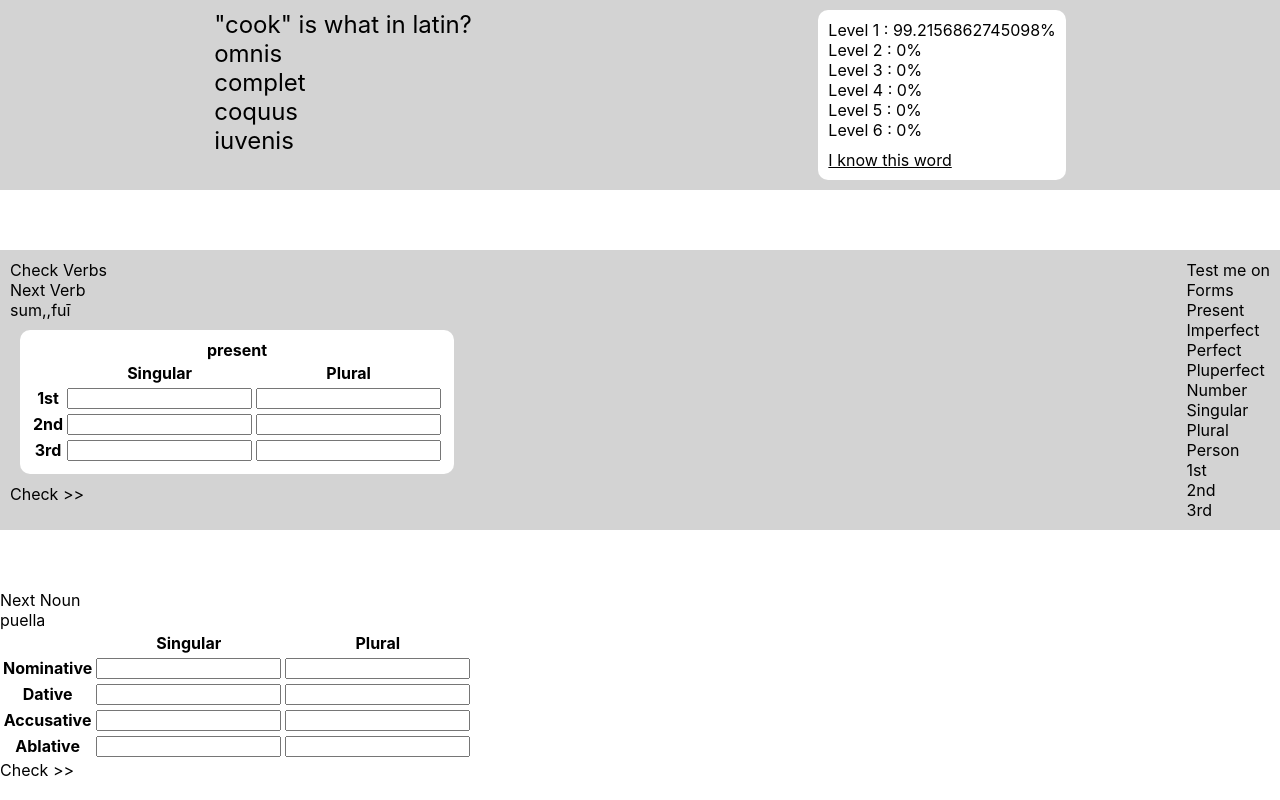
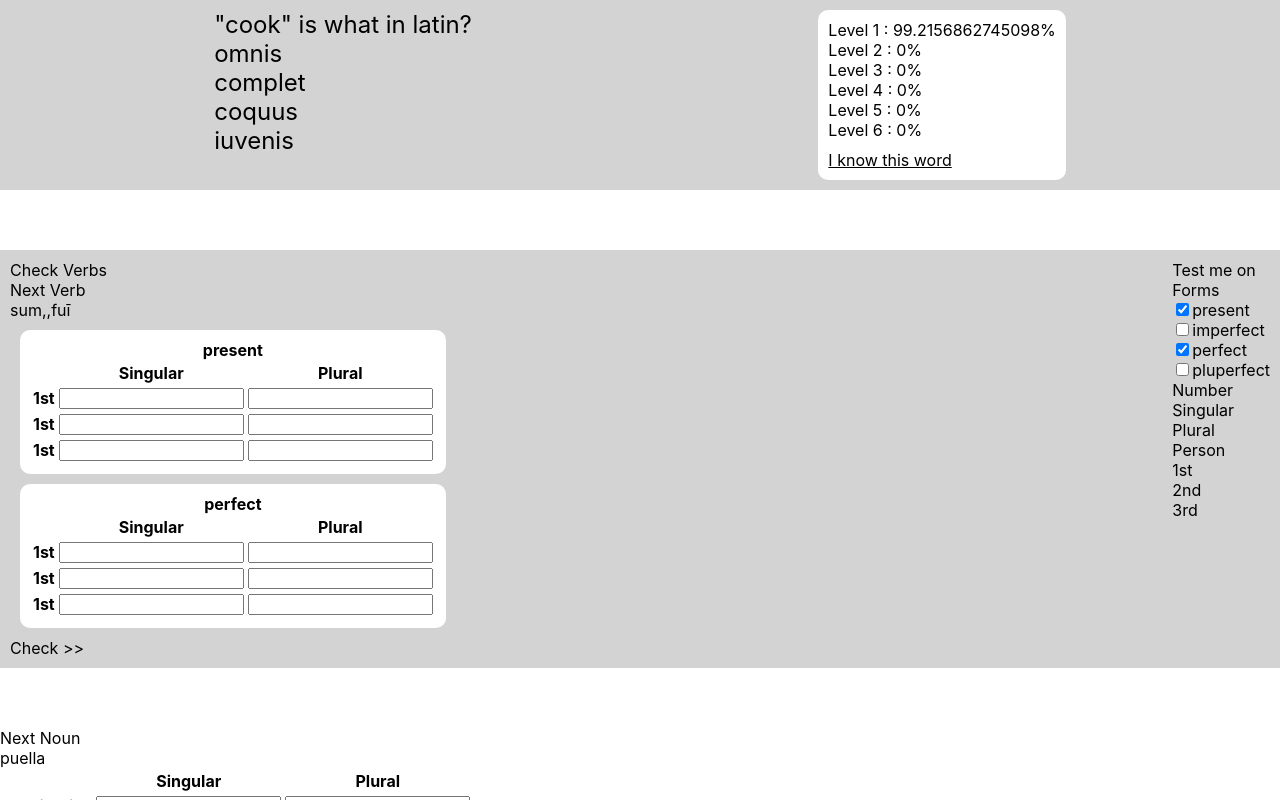
Before and after one commit to averageflamethrowerguy/latin-learning-frontend, a React (Create React App) app: page / in a window 1280 px wide. Built offline with nearby package versions, Linux system fonts and the light colour scheme.

Commit message:
v1 of control selection

```diff
--- a/src/components/VerbChecks.tsx
+++ b/src/components/VerbChecks.tsx
@@ -9,35 +9,27 @@ export function VerbChecks(props: {}) {
     const [didSubmit, setDidSubmit] = useState(false)
     const [verbIndex, setVerbIndex] = useState(0)
 
-    const [testOnElements] = useState({
-        active: {
-            masculine: {
-                indicative: {
-                    present: {
-                       singular: [true, true, true],
-                       plural: [true, true, true]
-                    }
-                }
-            }
+    const [verbPerson, setVerbPerson] = useState([0, 1, 2])
+    const [verbNumber, setVerbNumber] = useState(["singular", "plural"])
+    const [verbTense, setVerbTense] = useState(["present", "perfect"])
+    const [verbMood, setVerbMood] = useState(["indicative"])
+    const [verbGender, setVerbGender] = useState(["masculine"])
+    const [verbVoice, setVerbVoice] = useState(["active"])
+
+    const genericClickListener = (modifyString: string, unmodifiedArray: string[], setter: any, remove: boolean) => {
+        let newArray = [...unmodifiedArray]
+
+        // removing and re-adding will add the element to the end of the newArray
+        newArray = newArray.filter(element => element !== modifyString)
+
+        if (!remove) {
+            newArray.push(modifyString)
         }
-    })
+
+        setter(newArray)
+    }
 
     const workingObject = inEndingMode ? verbEndingStructure : verbFormList[verbIndex]
-
-    const toggleTestElements = (testElement: string[], remove: boolean) => {
-        let newTestOnElements = [...testOnElements]
-
-        if (remove) {
-            newTestOnElements = newTestOnElements.filter((elem: string[]) => {
-                for (let i = 0; i < elem.length; i++) {
-                    if (elem[i] !== testElement[i]) {
-                        return true
-                    }
-                }
-                return false
-            })
-        }
-    }
 
     return (
         <div style={{marginTop: 60, backgroundColor: "lightgrey", padding: 10,
@@ -64,89 +56,77 @@ export function VerbChecks(props: {}) {
             }
 
             {
-                Object.entries(workingObject).map(elem => {
-                    console.log(elem[0])
-                    console.log(testOnElements)
-                    let outerTest = testOnElements[elem[0]]
-                    console.log(outerTest)
-                    if (outerTest) {
+                Object.entries(workingObject).map(voice => {
+                    if (verbVoice.includes(voice[0])) {
                         return (
                           <div>
                               {
-                                  Object.entries(elem[1]).map(gender => {
-                                      let genderTest = outerTest[gender[0]]
-                                      console.log(genderTest)
-                                      if (genderTest) {
+                                  Object.entries(voice[1]).map(gender => {
+                                      if (verbGender.includes(gender[0])) {
                                           return (
                                             <div>
                                                 {
-                                                    Object.entries(gender[1]).map(middleElem => {
-                                                        let middleTest = genderTest[middleElem[0]]
-                                                        console.log(middleTest)
-                                                        if (middleTest) {
+                                                    Object.entries(gender[1]).map(mood => {
+                                                        if (verbMood.includes(mood[0])) {
                                                             return (
                                                               <div>
                                                                   {
-                                                                      Object.entries(middleElem[1]).map(caseElem => {
-                                                                          let caseTest = middleTest[caseElem[0]]
-                                                                          if (caseTest) {
+                                                                      Object.entries(mood[1]).map(tense => {
+                                                                          if (verbTense.includes(tense[0])) {
                                                                               return (
                                                                                 <TenseMatrix>
-                                                                                    <div>{caseElem[0]}</div>
+                                                                                    <div>{tense[0]}</div>
                                                                                     <table>
                                                                                         <tr>
                                                                                             <th></th>
                                                                                             {
-                                                                                                caseTest.singular && <th>Singular</th>
+                                                                                                verbNumber.includes("singular") && <th>Singular</th>
                                                                                             }
                                                                                             {
-                                                                                                caseTest.plural && <th>Plural</th>
+                                                                                                verbNumber.includes("plural") && <th>Plural</th>
                                                                                             }
                                                                                         </tr>
                                                                                         {
-                                                                                            ((caseTest.singular && caseTest.singular[0]) ||
-                                                                                            (caseTest.plural && caseTest.plural[0])) &&
+                                                                                            verbPerson.includes(0) &&
                                                                                             <tr>
                                                                                                 <th>1st</th>
                                                                                                 {
-                                                                                                    (caseTest.singular && caseTest.singular[0]) &&
-                                                                                                    <th><input/>{didSubmit && caseElem.singular[0]}</th>
+                                                                                                    (verbNumber.includes("singular")) &&
+                                                                                                    <th><input/>{didSubmit && workingObject[voice[0]][gender[0]][mood[0]][tense[0]].singular[0]}</th>
                                                                                                 }
                                                                                                 {
-                                                                                                    (caseTest.plural && caseTest.plural[0]) &&
-                                                                                                    <th><input />{didSubmit && caseElem.plural[0]}</th>
+                                                                                                    (verbNumber.includes("plural")) &&
+                                                                                                    <th><input/>{didSubmit && workingObject[voice[0]][gender[0]][mood[0]][tense[0]].plural[0]}</th>
                                                                                                 }
                                                                                             </tr>
                                                                                         }
 
                                                                                         {
-                                                                                            ((caseTest.singular && caseTest.singular[1]) ||
-                                                                                              (caseTest.plural && caseTest.plural[1])) &&
+                                                                                            verbPerson.includes(1) &&
                                                                                             <tr>
-                                                                                                <th>2nd</th>
+                                                                                                <th>1st</th>
                                                                                                 {
-                                                                                                    (caseTest.singular && caseTest.singular[1]) &&
-                                                                                                    <th><input/>{didSubmit && caseElem.singular[1]}</th>
+                                                                                                    (verbNumber.includes("singular")) &&
+                                                                                                    <th><input/>{didSubmit && workingObject[voice[0]][gender[0]][mood[0]][tense[0]].singular[1]}</th>
                                                                                                 }
                                                                                                 {
-                                                                                                    (caseTest.plural && caseTest.plural[1]) &&
-                                                                                                    <th><input />{didSubmit && caseElem.plural[1]}</th>
+                                                                                                    (verbNumber.includes("plural")) &&
+                                                                                                    <th><input/>{didSubmit && workingObject[voice[0]][gender[0]][mood[0]][tense[0]].plural[1]}</th>
                                                                                                 }
                                                                                             </tr>
                                                                                         }
 
                                                                                         {
-                                                                                            ((caseTest.singular && caseTest.singular[2]) ||
-                                                                                              (caseTest.plural && caseTest.plural[2])) &&
+                                                                                            verbPerson.includes(2) &&
                                                                                             <tr>
-                                                                                                <th>3rd</th>
+                                                                                                <th>1st</th>
                                                                                                 {
-                                                                                                    (caseTest.singular && caseTest.singular[2]) &&
-                                                                                                    <th><input/>{didSubmit && caseElem.singular[2]}</th>
+                                                                                                    (verbNumber.includes("singular")) &&
+                                                                                                    <th><input/>{didSubmit && workingObject[voice[0]][gender[0]][mood[0]][tense[0]].singular[2]}</th>
                                                                                                 }
                                                                                                 {
-                                                                                                    (caseTest.plural && caseTest.plural[2]) &&
-                                                                                                    <th><input />{didSubmit && caseElem.plural[2]}</th>
+                                                                                                    (verbNumber.includes("plural")) &&
+                                                                                                    <th><input/>{didSubmit && workingObject[voice[0]][gender[0]][mood[0]][tense[0]].plural[2]}</th>
                                                                                                 }
                                                                                             </tr>
                                                                                         }
@@ -192,18 +172,10 @@ export function VerbChecks(props: {}) {
                         </div>
 
                         <div>
-                            <div>
-                                Present
-                            </div>
-                            <div>
-                                Imperfect
-                            </div>
-                            <div>
-                                Perfect
-                            </div>
-                            <div>
-                                Pluperfect
-                            </div>
+                            <ControlInputElement stringValue={"present"} originalArray={verbTense} setter={setVerbTense} genericClickListener={genericClickListener} />
+                            <ControlInputElement stringValue={"imperfect"} originalArray={verbTense} setter={setVerbTense} genericClickListener={genericClickListener} />
+                            <ControlInputElement stringValue={"perfect"} originalArray={verbTense} setter={setVerbTense} genericClickListener={genericClickListener} />
+                            <ControlInputElement stringValue={"pluperfect"} originalArray={verbTense} setter={setVerbTense} genericClickListener={genericClickListener} />
                         </div>
                     </div>
 
@@ -246,6 +218,18 @@ export function VerbChecks(props: {}) {
     )
 }
 
+function ControlInputElement(props: {stringValue: string, originalArray: string[], setter: any, genericClickListener: any}) {
+    return (
+      <div>
+          <input type={"checkbox"} checked={props.originalArray.includes(props.stringValue)}
+                 onClick={(e) => props.genericClickListener(
+                   props.stringValue , props.originalArray, props.setter, props.originalArray.includes(props.stringValue))}
+          />
+          {props.stringValue}
+      </div>
+    )
+}
+
 const TenseMatrix = styled.div`
   background-color: white;
   margin: 10px;
```
